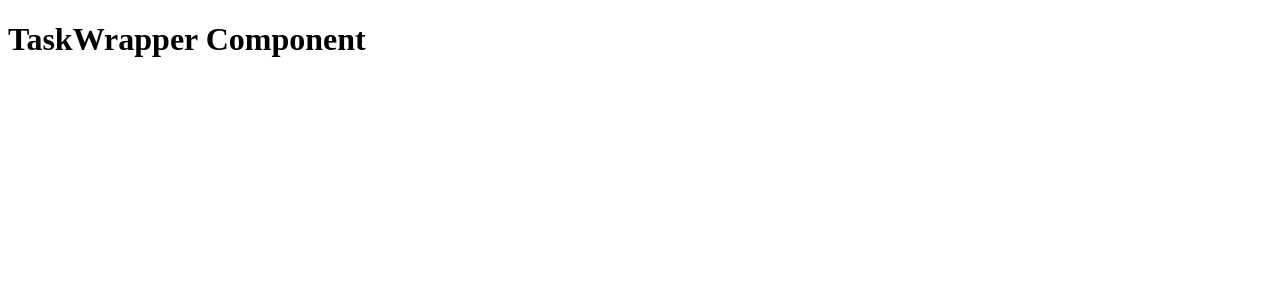
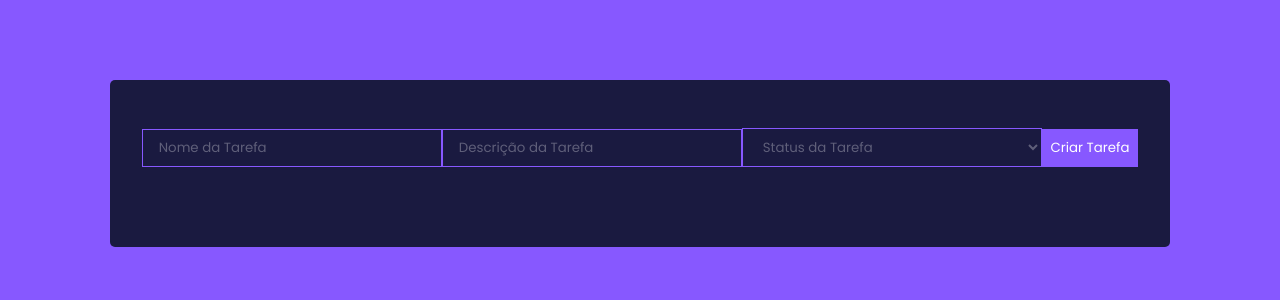
Before and after one commit to allaf-ramon/TodoListApp, a React (Create React App) app in the folder frontend/: page / in a window 1280 px wide. Shown: the top 300 px of the page. Built offline with nearby package versions, Linux system fonts and the light colour scheme.

Commit message:
rename CreateTask to TaskForm; add TaskForm, TaskDetail, TaskList, and TaskWrapper components with styling

```diff
--- a/frontend/src/App.css
+++ b/frontend/src/App.css
@@ -0,0 +1,82 @@
+@import url('https://fonts.googleapis.com/css2?family=Poppins&display=swap');
+
+* {
+    font-family: 'Poppins', sans-serif;
+    margin: 0;
+    padding: 0;
+    box-sizing: border-box;
+}
+
+body {
+    background: #8758ff;
+    display: flex;
+    justify-content: center;
+    align-items: center;
+}
+
+.App {
+    text-align: center;
+}
+
+h1 {
+    color: #fff;
+    margin-bottom: 0.5rem;
+    font-size: 1.75rem;
+}
+
+.TaskWrapper {
+    background: #1A1A40;
+    margin-top: 5rem;
+    padding: 2rem;
+    border-radius: 5px;
+}
+
+.TaskForm {
+    width: 100%;
+    margin-bottom: 1rem;
+}
+
+.task-input,
+.task-input-select {
+    outline: none;
+    background: none;
+    border: 1px solid #8758ff;
+    padding: 0.5rem 1rem;
+    margin-top: 1rem;
+    margin-bottom: 2rem;
+    width: 300px;
+    color: #fff;
+}
+
+.task-input::placeholder {
+    color: #ffffff4d;
+}
+
+.task-input-select {
+    color: #ffffff4d;
+}
+
+.task-input-select option {
+    background: #2a2a2a;
+    color: #fff;
+    padding: 0.5rem;
+}
+
+.task-btn {
+    background: #8758ff;
+    color: #fff;
+    border: none;
+    padding: 0.55rem;
+    cursor: pointer;
+}
+
+.Task {
+    display: flex;
+    justify-content: space-between;
+    align-items: center;
+    background: #8758ff;
+    color: #fff;
+    padding: 0.75rem 1rem;
+    border-radius: 5px;
+    margin-bottom: 1rem;
+}
--- /dev/null
+++ b/frontend/src/components/TaskForm.js
@@ -0,0 +1,32 @@
+import React from 'react';
+
+export const TaskForm = ({ createTask }) => {
+    const [title, setTitle] = React.useState('');
+    const [description, setDescription] = React.useState('');
+    const [status, setStatus] = React.useState('');
+
+    const handleSubmit = (e) => {
+        e.preventDefault();
+        createTask({ title, description, status });
+
+        setTitle('');
+        setDescription('');
+        setStatus('');
+    }
+
+    return (
+        <form className='TaskForm' onSubmit={handleSubmit}>
+            <input type='text' className='task-input' value={title} placeholder='Nome da Tarefa' onChange={(e) => setTitle(e.target.value)} />
+            <input type='text' className='task-input' value={description} placeholder='Descrição da Tarefa' onChange={(e) => setDescription(e.target.value)} />
+            <select className='task-input-select' value={status} onChange={(e) => setStatus(e.target.value)} >
+                <option value=''>Status da Tarefa</option>
+                <option value='NOT_STARTED'>Não Iniciada</option>
+                <option value='IN_PROGRESS'>Em Andamento</option>
+                <option value='COMPLETED'>Completa</option>
+            </select>
+            <button type='submit' className='task-btn'>Criar Tarefa</button>
+        </form>
+    );
+};
+
+export default TaskForm;
--- a/frontend/src/components/TaskWrapper.js
+++ b/frontend/src/components/TaskWrapper.js
@@ -1,9 +1,35 @@
 import React from 'react';
+import TaskForm from './TaskForm';
 
-const TaskWrapper = () => {
+export const TaskWrapper = () => {
+    const [tasks, setTasks] = React.useState([]);
+
+    const createTask = async (task) => {
+        try {
+            const response = await fetch('http://localhost:8080/api/tasks', {
+                method: 'POST',
+                headers: {
+                    'Content-Type': 'application/json',
+                },
+                body: JSON.stringify(task),
+            });
+
+            if (!response.ok) {
+                throw new Error('Falha ao criar tarefa');
+            }
+
+            const newTask = await response.json();
+
+            setTasks([...tasks, newTask]);
+
+        } catch (error) {
+            console.error('Erro:', error);
+        }
+    };
+
     return (
-        <div>
-            <h1>TaskWrapper Component</h1>
+        <div className='TaskWrapper'>
+            <TaskForm createTask={createTask} />
         </div>
     );
 };
```
Also changed, not shown: frontend/src/components/TaskDetail.js (+11 -0 lines), frontend/src/components/TaskList.js (+11 -0 lines), frontend/src/components/CreateTask.js (deleted).
